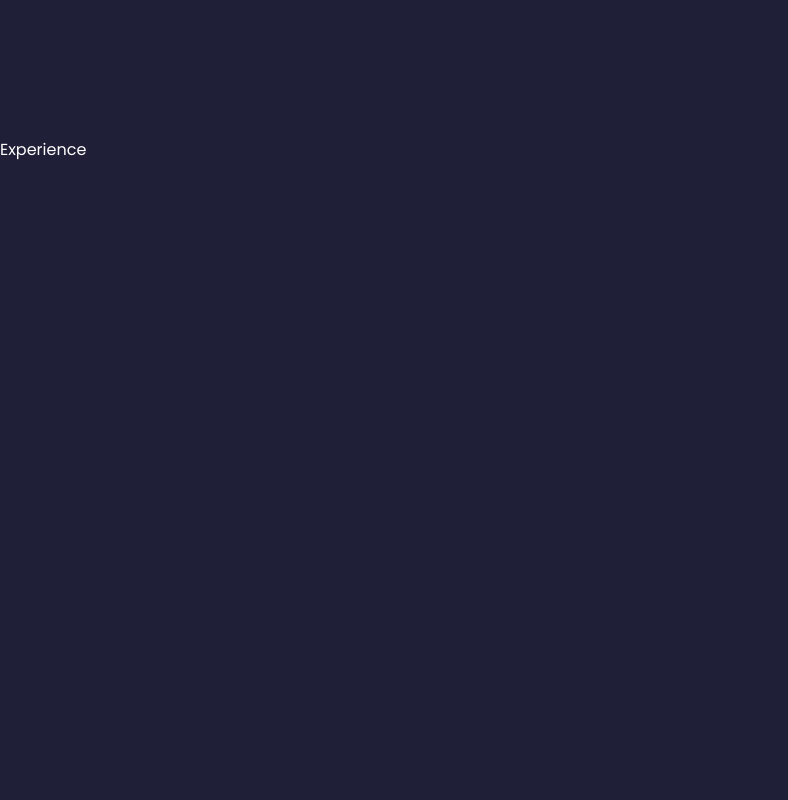
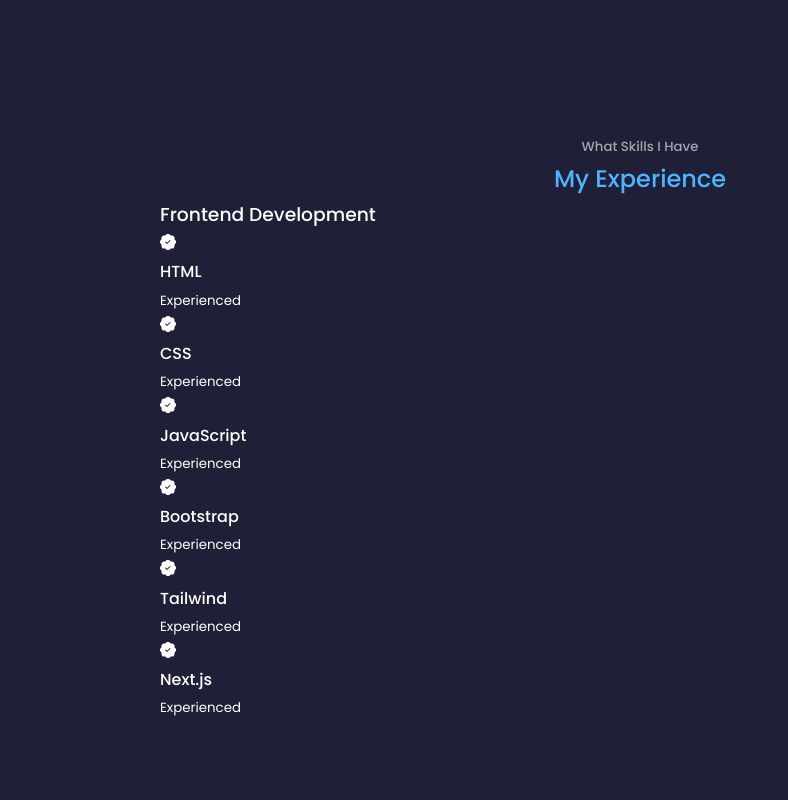
Before and after one commit to mdamapong/Porfolio, a React (Create React App) app: page / in a window 1280 px wide. Shown: the part 1720-2520 px from the top of the page, without its empty margins (0-788 px from the left). Built offline with nearby package versions, Linux system fonts and the light colour scheme.

Commit message:
exp seciton

```diff
--- a/src/components/experience/Experience.jsx
+++ b/src/components/experience/Experience.jsx
@@ -1,9 +1,56 @@
 import React from 'react';
 import './experience.css';
+import { BsPatchCheckFill } from 'react-icons/bs'
 
 const Experience = () => {
   return (
-    <section id='experience'>Experience</section>
+    <section id='experience'>
+      <h5>What Skills I Have</h5>
+      <h2>My Experience</h2>
+
+
+
+      <div className='container experience__container'>
+        <div className="experience__frontend">
+          <h3>Frontend Development</h3>
+
+        </div>
+        <div className="experience__backend">
+          <article className='experience__details'>
+            <BsPatchCheckFill />
+            <h4>HTML</h4>
+            <small className='text-light'>Experienced</small>
+          </article>
+          <article className='experience__details'>
+            <BsPatchCheckFill />
+            <h4>CSS</h4>
+            <small className='text-light'>Experienced</small>
+          </article>
+          <article className='experience__details'>
+            <BsPatchCheckFill />
+            <h4>JavaScript</h4>
+            <small className='text-light'>Experienced</small>
+          </article>
+          <article className='experience__details'>
+            <BsPatchCheckFill />
+            <h4>Bootstrap</h4>
+            <small className='text-light'>Experienced</small>
+          </article>
+          <article className='experience__details'>
+            <BsPatchCheckFill />
+            <h4>Tailwind</h4>
+            <small className='text-light'>Experienced</small>
+          </article>
+          <article className='experience__details'>
+            <BsPatchCheckFill />
+            <h4>Next.js</h4>
+            <small className='text-light'>Experienced</small>
+          </article>
+
+        </div>
+      </div>
+
+    </section>
   )
 }
 
--- a/src/index.css
+++ b/src/index.css
@@ -57,7 +57,8 @@
 }
 
 h1 {
-    font-size:  2.5rem;
+    font-size: 2.5rem;
+    color: var(--color-primary);
 }
 
 section {
@@ -65,13 +66,14 @@
     height: 100vh;
 }
 
-section > h2, section > h5 {
+section>h2,
+section>h5 {
     text-align: center;
     color: var(--color-light);
 }
 
-section > h2 {
-    color: var(--color-light);
+section>h2 {
+    color: var(--color-primary);
 }
 
 a {
@@ -117,6 +119,7 @@
     .container {
         width: var(--container-width-md);
     }
+
     section {
         margin-top: 6rem;
     }
@@ -129,7 +132,7 @@
         width: var(--container-width-sm);
     }
 
-    section > h2{
+    section>h2 {
         margin-bottom: 2rem;
     }
 }
```
